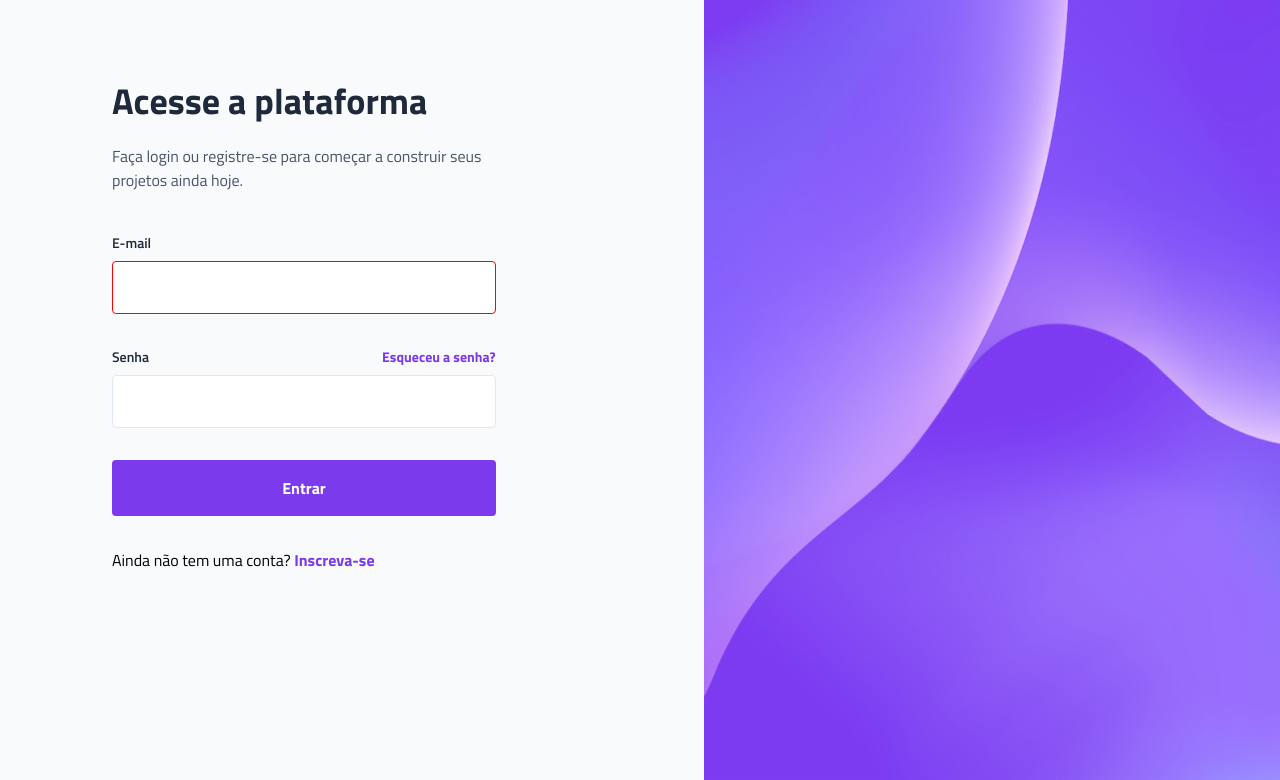
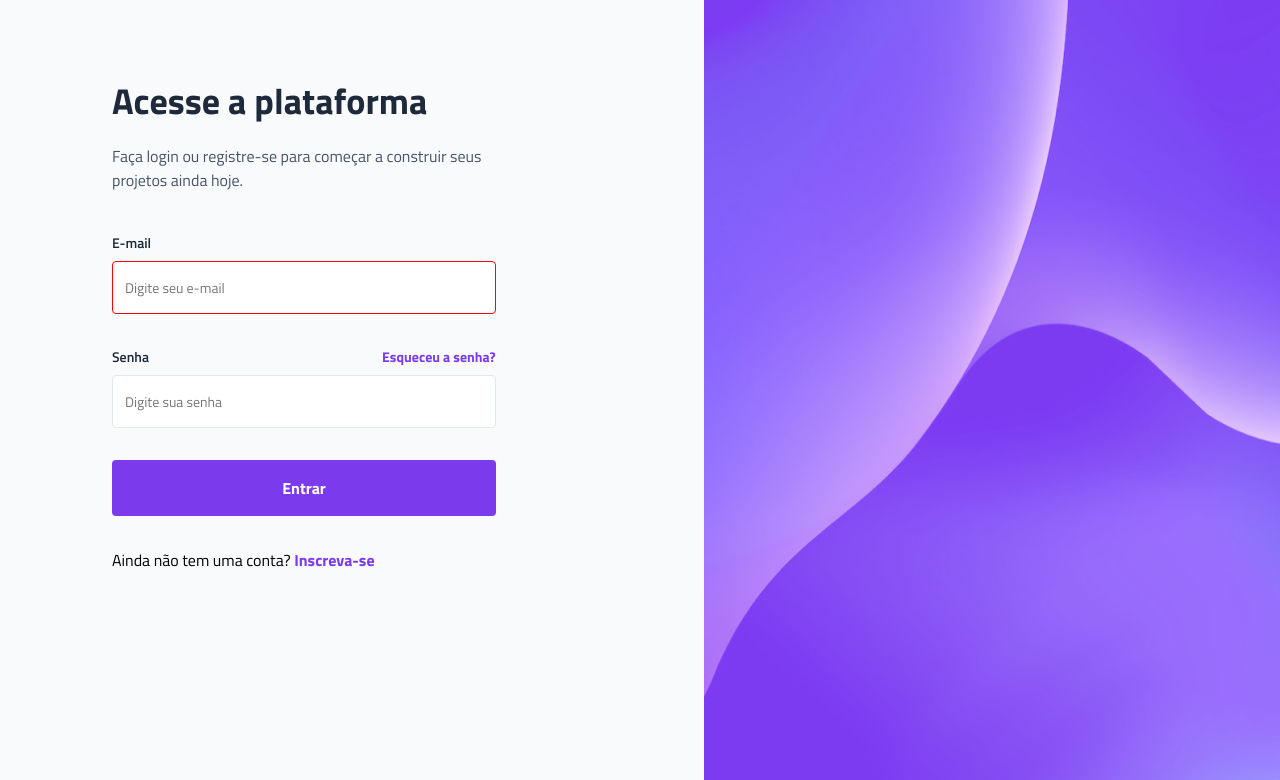
Before and after one commit to gabrielvtdev/bora-codar11, a plain HTML site: page index.html in a window 1280 px wide. Shown: the part 135-915 px from the top of the page. Drawn offline with Linux system fonts and the light colour scheme.

Commit message:
placeholder add

```diff
--- a/index.html
+++ b/index.html
@@ -25,13 +25,23 @@
             </p>
             <div class="input-wrapper">
               <label for="event-email">E-mail</label>
-              <input type="email" id="event-email" required/>
+              <input
+                type="email"
+                id="event-email"
+                required
+                placeholder="Digite seu e-mail"
+              />
             </div>
             <div class="input-wrapper">
               <label for="event-password"
                 >Senha<a href="#">Esqueceu a senha?</a></label
               >
-              <input type="password" id="event-password" minlength="8" />
+              <input
+                type="password"
+                id="event-password"
+                minlength="8"
+                placeholder="Digite sua senha"
+              />
             </div>
             <button class="login-button">Entrar</button>
 
```
